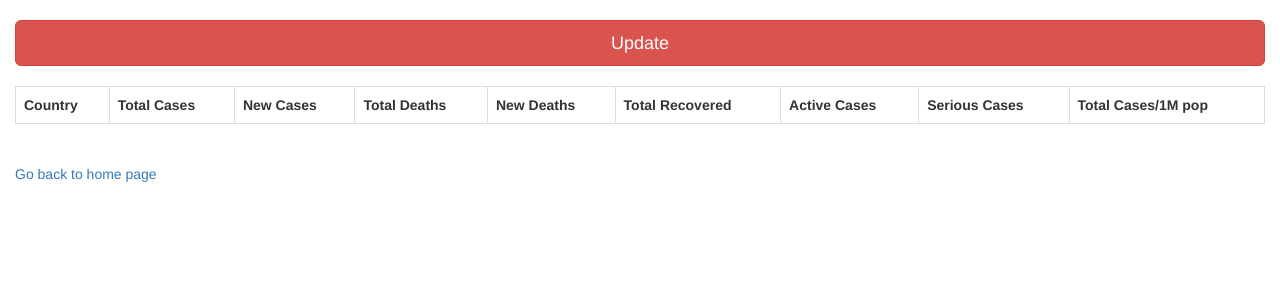
After one commit to ArunasZygis/corona, a Flask app: template templates/table_updated.html in a window 1280 px wide. The commit adds this page. Shown: the top 300 px of the page. Run offline with Flask 2, Linux system fonts and the light colour scheme; the template is opened without the code that fills it: most values are stand-ins (such as "Sample title", 1, 10 or a date in 2020); lists and menus that the app fills with data are empty; some libraries are stand-ins or nearby versions.

Commit message:
Add update button and stored data.

```diff
--- a/flask_app.py
+++ b/flask_app.py
@@ -1,5 +1,8 @@
 from flask import Flask, render_template
-from main import get_coronavirus_data
+
+# from creation_of_data import display_data, update_data
+from creation_of_data import display_data, update_data
+from main import get_corona_virus_data
 from flask_bootstrap import Bootstrap
 
 app = Flask(__name__)
@@ -7,14 +10,24 @@ Bootstrap(app)
 
 heading = "Main page with button"
 
+
 @app.route('/')
 def index():
     return render_template('index.html', heading=heading)
 
+
+@app.route('/table_updated')  # used for update table
+def return_updated_table():
+    countries = get_corona_virus_data()  # not good option!
+    update_data(countries)
+    return render_template('table_updated.html', countries=countries)
+
+
 @app.route('/table')
-def return_table():
-    countries = get_coronavirus_data()
+def display_table():
+    countries = display_data()
     return render_template('table.html', countries=countries)
 
-if __name__ == '__main__': #it can be run Only directly.
-    app.run(debug = True)
+
+if __name__ == '__main__':  # it can be run Only directly.
+    app.run(debug=True)
--- a/templates/index.html
+++ b/templates/index.html
@@ -7,7 +7,7 @@
 </head>
 <body>
     <h1>{{heading}}</h1>
-    <a href="{{ url_for('return_table') }}">Show Tablet</a>
+    <a href="{{ url_for('display_table') }}">Show Tablet</a>
 </body>
 {% endblock %}
 
--- a/templates/table.html
+++ b/templates/table.html
@@ -8,7 +8,7 @@
 <body>
 <br>
 <div align="center" class="container-fluid">
-    <a class="btn btn-danger btn-lg btn-block" href="#" role="button">Update</a>
+    <a class="btn btn-danger btn-lg btn-block" href="{{ url_for('return_updated_table') }}" role="button">Update</a>
 </div>
 <br>
 <div class="container-fluid">
--- /dev/null
+++ b/templates/table_updated.html
@@ -0,0 +1,44 @@
+{% extends "bootstrap/base.html" %}
+{%block html%}
+{{ super() }}
+<head>
+    <meta charset="UTF-8">
+    <title>Table</title>
+</head>
+<body>
+<br>
+<div align="center" class="container-fluid">
+    <a class="btn btn-danger btn-lg btn-block" href="{{ url_for('return_updated_table') }}" role="button">Update</a>
+</div>
+<br>
+<div class="container-fluid">
+    <div class="table-responsive">
+        <table class="table table-bordered table-hover ">
+            {% for sublist in countries %}
+            {% if loop.index0 == 0 %}
+            <tr>
+                <th>Country</th>
+                <th>Total Cases</th>
+                <th>New Cases</th>
+                <th>Total Deaths</th>
+                <th>New Deaths</th>
+                <th>Total Recovered</th>
+                <th>Active Cases</th>
+                <th>Serious Cases</th>
+                <th>Total Cases/1M pop</th>
+            </tr>
+            {%else%}
+            <tr>
+                {% for element in sublist %}
+                <td>{{element}}</td>
+                {% endfor %}
+            </tr>
+            {%endif%}
+            {% endfor %}
+        </table>
+    </div>
+    <br>
+    <a href="/">Go back to home page</a>
+</div>
+</body>
+{%endblock%}
```
Also changed, not shown: creation_of_data.py (added, +18 -0 lines), main.py (+6 -13 lines), 4 other files.
